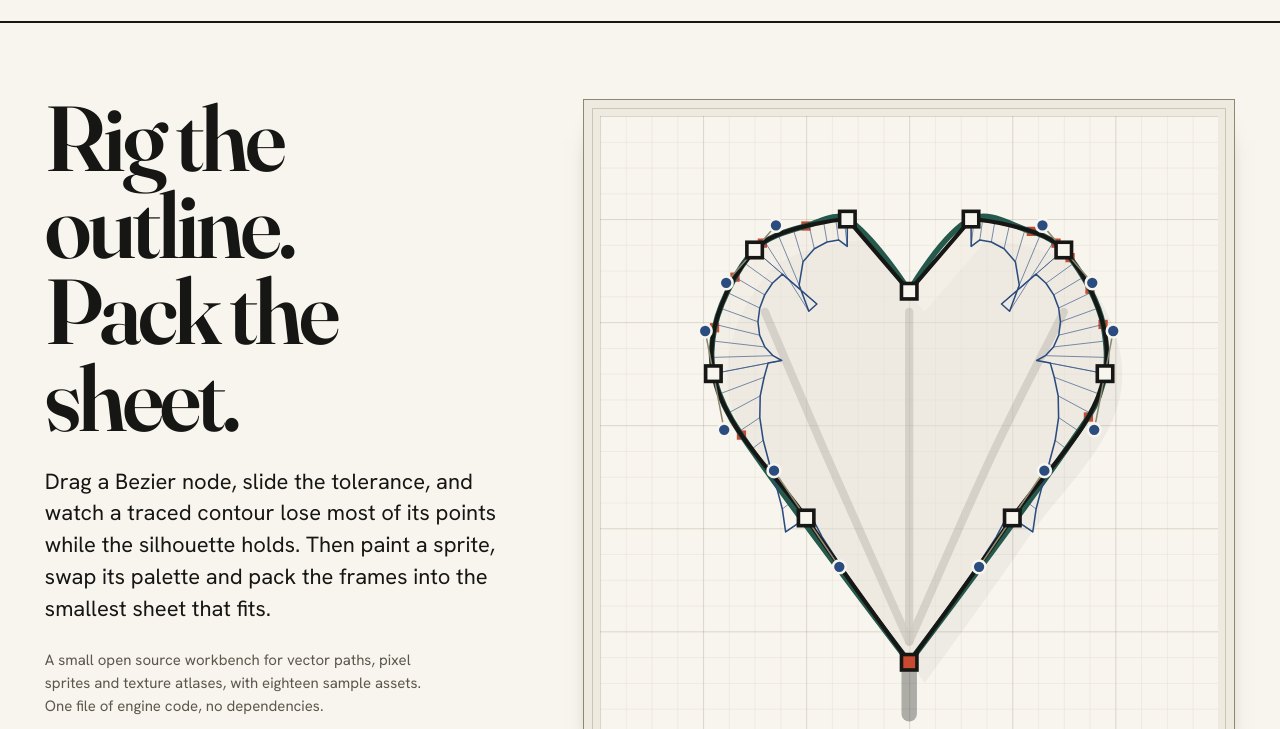
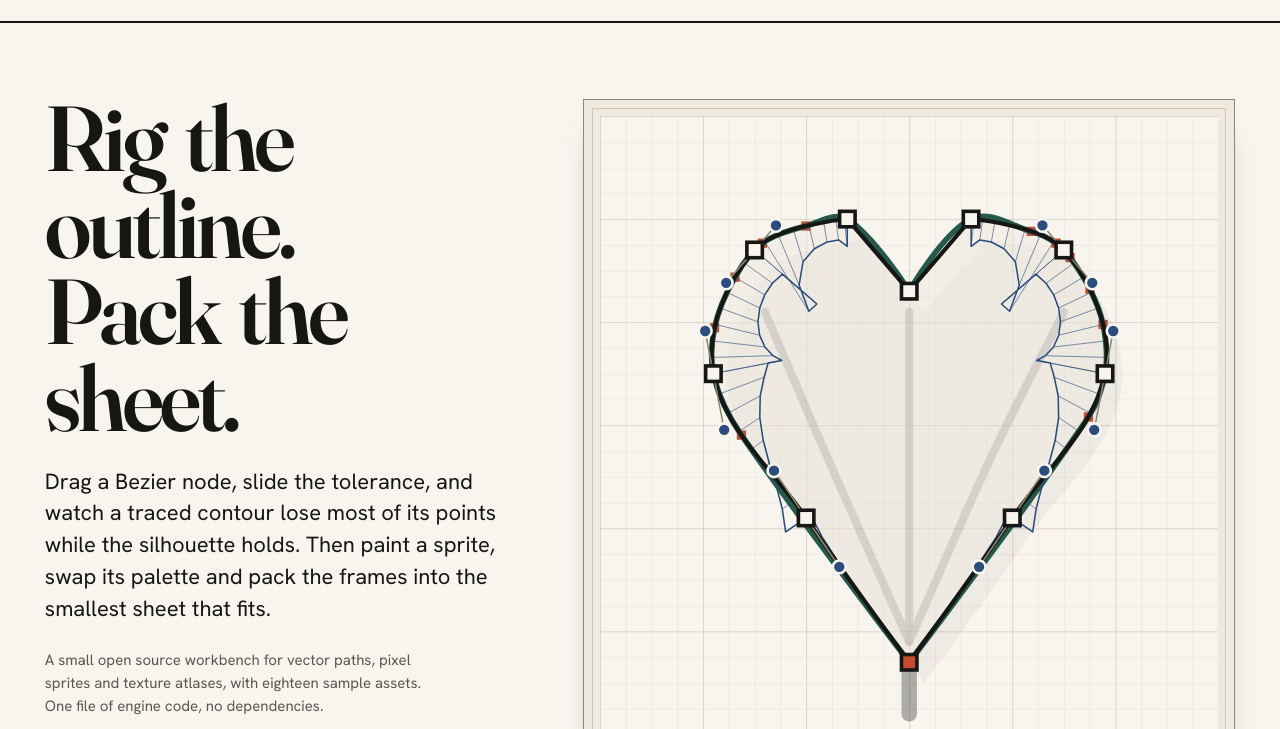
Before and after one commit to draarivpatel-ui/paperclip-rig, a website with bundled scripts: page index.html in a window 1280 px wide. Shown: the part 71-800 px from the top of the page. Built offline with nearby package versions, Linux system fonts and the light colour scheme.

Commit message:
Increase hero headline word spacing at display scale

```diff
--- a/styles.css
+++ b/styles.css
@@ -194,7 +194,7 @@ main { display: block; }
   letter-spacing: -0.04em;
 }
 
-.hero h1 .sentence { display: block; }
+.hero h1 .sentence { display: block; word-spacing: 0.1em; }
 .hero h1 .word { display: inline-block; }
 
 @media (prefers-reduced-motion: no-preference) {
```
